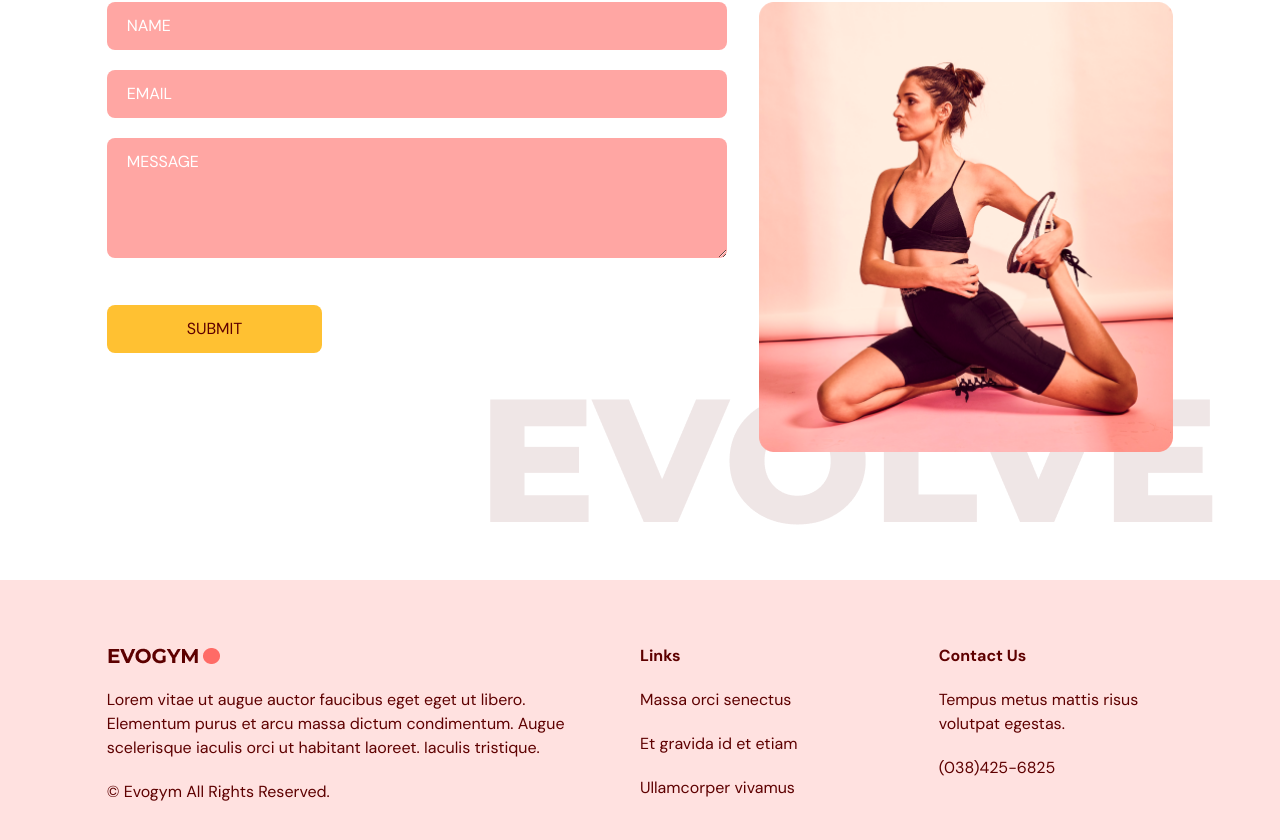
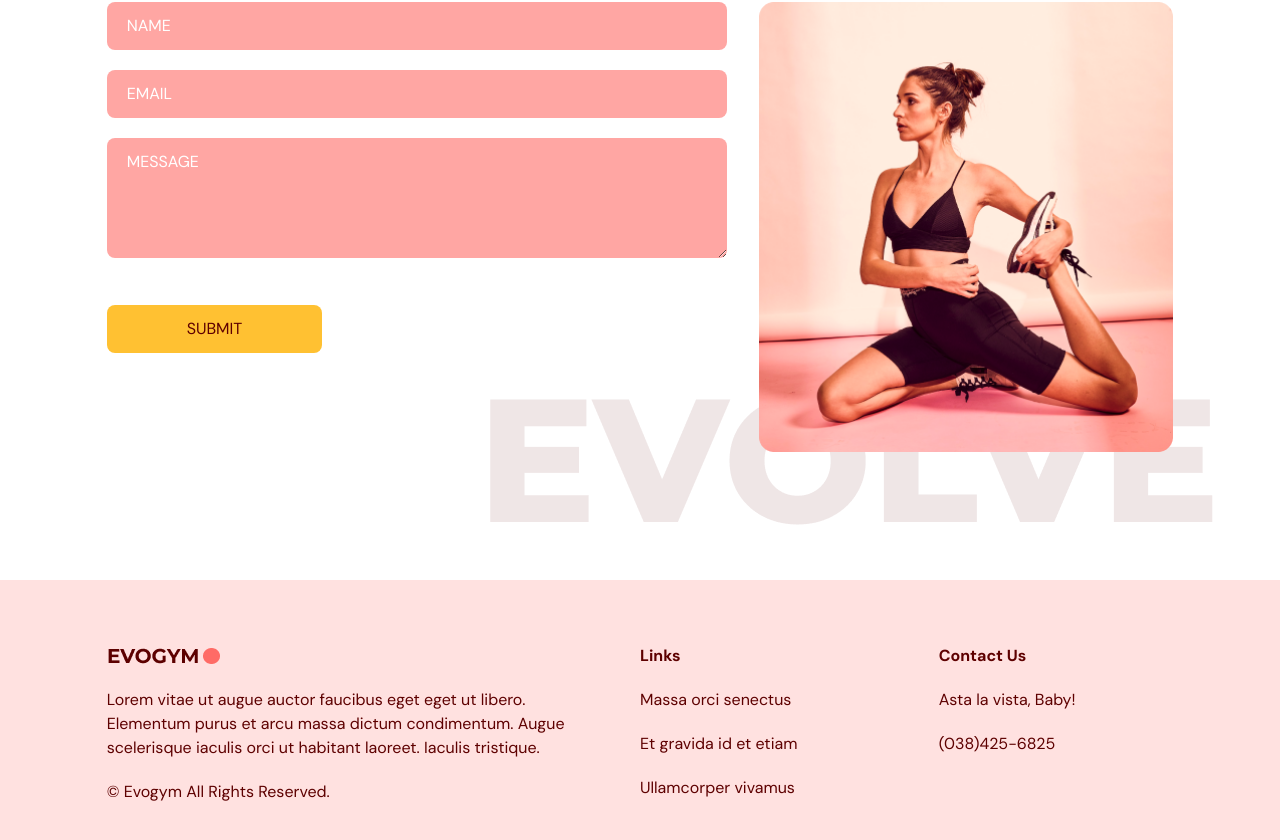
Before and after one commit to Lyst67/gym-react-ts, a React (Vite) app: page / in a window 1280 px wide. Shown: the part 3351-4191 px from the top of the page. Built offline with nearby package versions, Linux system fonts and the light colour scheme.

Commit message:
refresh-text

```diff
--- a/src/components/Footer/index.tsx
+++ b/src/components/Footer/index.tsx
@@ -21,7 +21,7 @@ const Footer = () => {
         </div>
         <div className="mt-16 basis-1/4 md:mt-0">
           <h4 className="font-bold">Contact Us</h4>
-          <p className="my-5">Tempus metus mattis risus volutpat egestas.</p>
+          <p className="my-5">Asta la vista, Baby!</p>
           <p>(038)425-6825</p>
         </div>
       </div>
```
